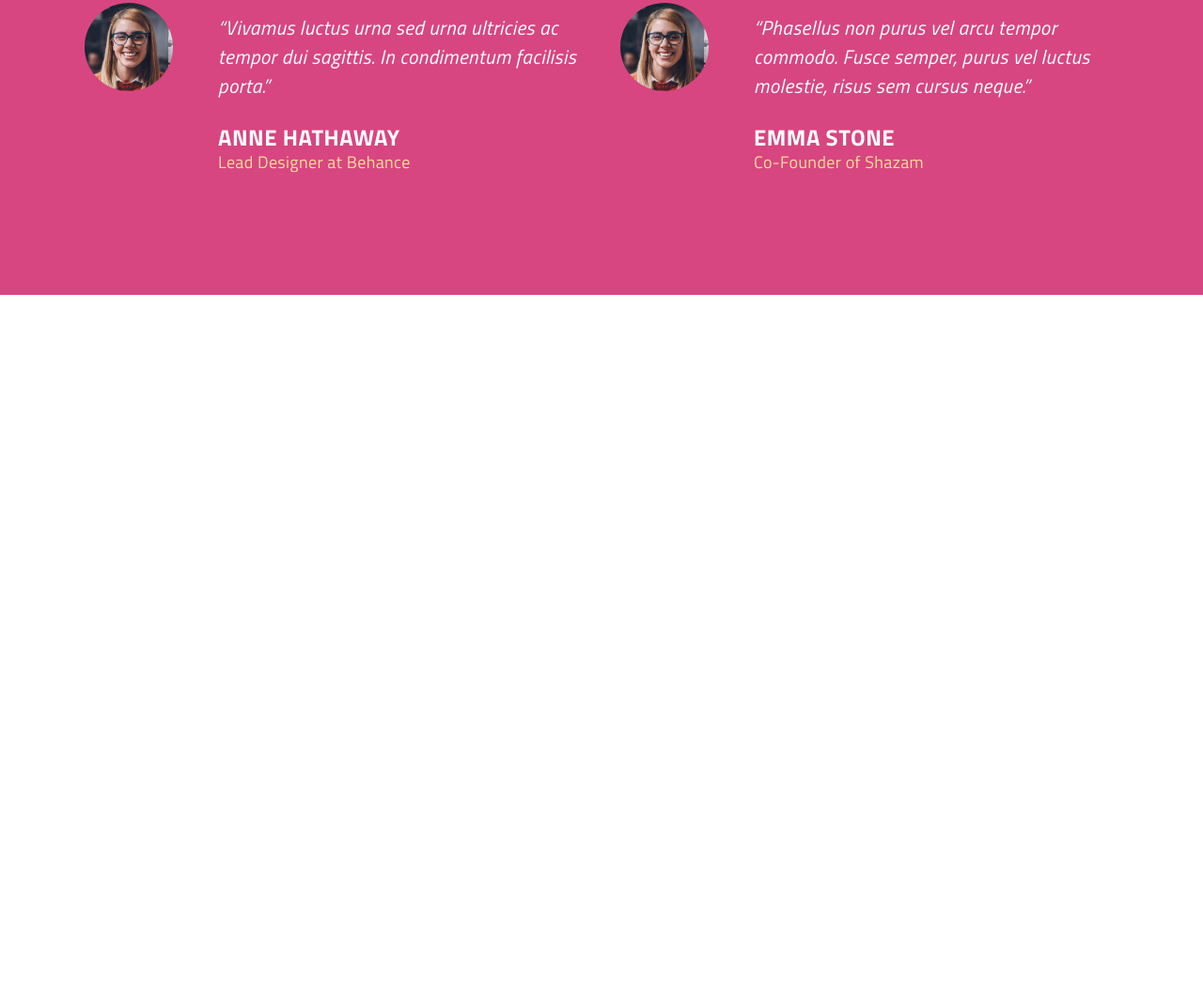
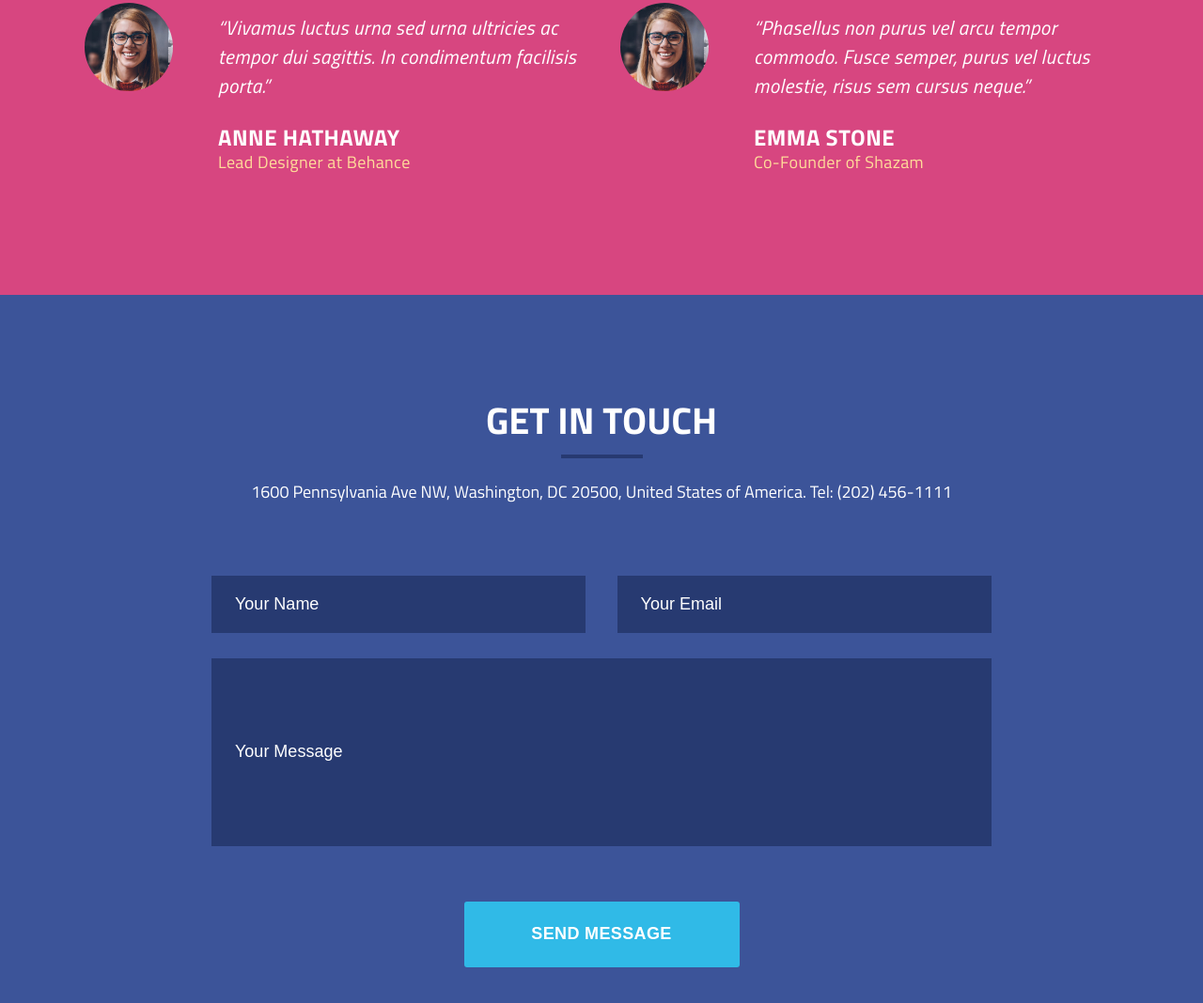
Before and after one commit to Rostyslav-R/Cuda_Training, a plain HTML site: page index.html in a window 1280 px wide. Shown: the part 5052-6120 px from the top of the page at 94% size. Before the commit the page ends 5366 px from the top, so only its background shows below. Drawn offline with Linux system fonts and the light colour scheme; files whose address does not match are found by name.

Commit message:
Step 8: Create markup and block Form

```diff
--- a/css/style.css
+++ b/css/style.css
@@ -782,3 +782,122 @@ body {
         margin-top: 20px;
     }
 }
+/* ------------ Секция про формы обращения ------------ */
+.form {
+    min-height: 819px;
+    padding: 120px 0 115px 0;
+    background-color: #3c5499;
+}
+.form_title {
+    padding: 0 15px;
+    font-size: 40px;
+    line-height: calc(29 / 40 * 100%);
+    font-weight: 700;
+    color: #ffffff;
+    text-align: center;
+}
+.form_divider {
+    width: 87px;
+    height: 4px;
+    margin: 0 auto;
+    margin-top: 21px;
+    background-color: #273a71;
+}
+.form_text {
+    margin-top: 23px;
+    padding: 0 15px;
+    font-size: 18px;
+    line-height: calc(26 / 18 * 100%);
+    font-weight: 400;
+    color: #ffffff;
+    text-align: center;
+}
+.form_wrap {
+    max-width: 860px;
+    margin: 0 auto;
+    margin-top: 76px;
+    padding: 0 15px;
+}
+form {
+    display: flex;
+    justify-content: space-between;
+    align-items: flex-start;
+    flex-wrap: wrap;
+}
+.form_name {
+    width: 48%;
+    min-height: 56px;
+    padding: 20px 25px;
+    background-color: #273a71;
+    font-size: 18px;
+    line-height: 1;
+    font-weight: 400;
+    color: #ffffff;
+}
+.form_email {
+    width: 48%;
+    min-height: 56px;
+    padding: 20px 25px;
+    background-color: #273a71;
+    font-size: 18px;
+    line-height: 1;
+    font-weight: 400;
+    color: #ffffff;
+}
+.form_textarea {
+    width: 100%;
+    min-height: 200px;
+    margin-top: 27px;
+    padding: 20px 25px;
+    background-color: #273a71;
+    font-size: 18px;
+    line-height: 1;
+    font-weight: 400;
+    color: #ffffff;
+    align-self: center;
+}
+.form_btn {
+    display: block;
+    width: 293px;
+    height: 70px;
+    margin: 0 auto;
+    margin-top: 59px;
+    border-radius: 3px;
+    background-color: #30bae7;
+    font-size: 18px;
+    line-height: calc(26 / 18 * 100%);
+    font-weight: 600;
+    letter-spacing: 0.02em;
+    color: #ffffff;
+}
+@media (max-width:575px) {
+    .form {
+        min-height: 500px;
+        padding: 50px 0 50px 0;
+        background-color: #3c5499;
+    }
+    .form_title {
+        font-size: 30px;
+    }
+    .form_text {
+        font-size: 16px;
+    }
+    .form_wrap {
+        margin-top: 30px;
+    }
+    .form_name {
+        width: 100%;
+        font-size: 16px;
+    }
+    .form_email {
+        width: 100%;
+        margin-top: 23px;
+        font-size: 16px;
+    }
+    .form_textarea {
+        font-size: 16px;
+    }
+    .form_btn {
+        font-size: 16px;
+    }
+}
--- a/index.html
+++ b/index.html
@@ -244,5 +244,21 @@
             </div>
         </div>
     </section>
+    <!------------ Секция про формы обращения ------------>
+    <section class="form">
+        <div class="container">
+            <h2 class="form_title">GET IN TOUCH</h2>
+            <div class="form_divider"></div>
+            <div class="form_text">1600 Pennsylvania Ave NW, Washington, DC 20500, United States of America. Tel: (202) 456-1111</div>
+            <div class="form_wrap">
+                <form action="">
+                    <input type="text" name="your name" value="Your Name" class="form_name">
+                    <input type="text" name="your email" value="Your Email" class="form_email">
+                    <input type="text" name="your message" value="Your Message" class="form_textarea">
+                    <button class="form_btn">SEND MESSAGE</button>
+                </form>
+            </div>
+        </div>
+    </section>
 </body>
 </html>
```
